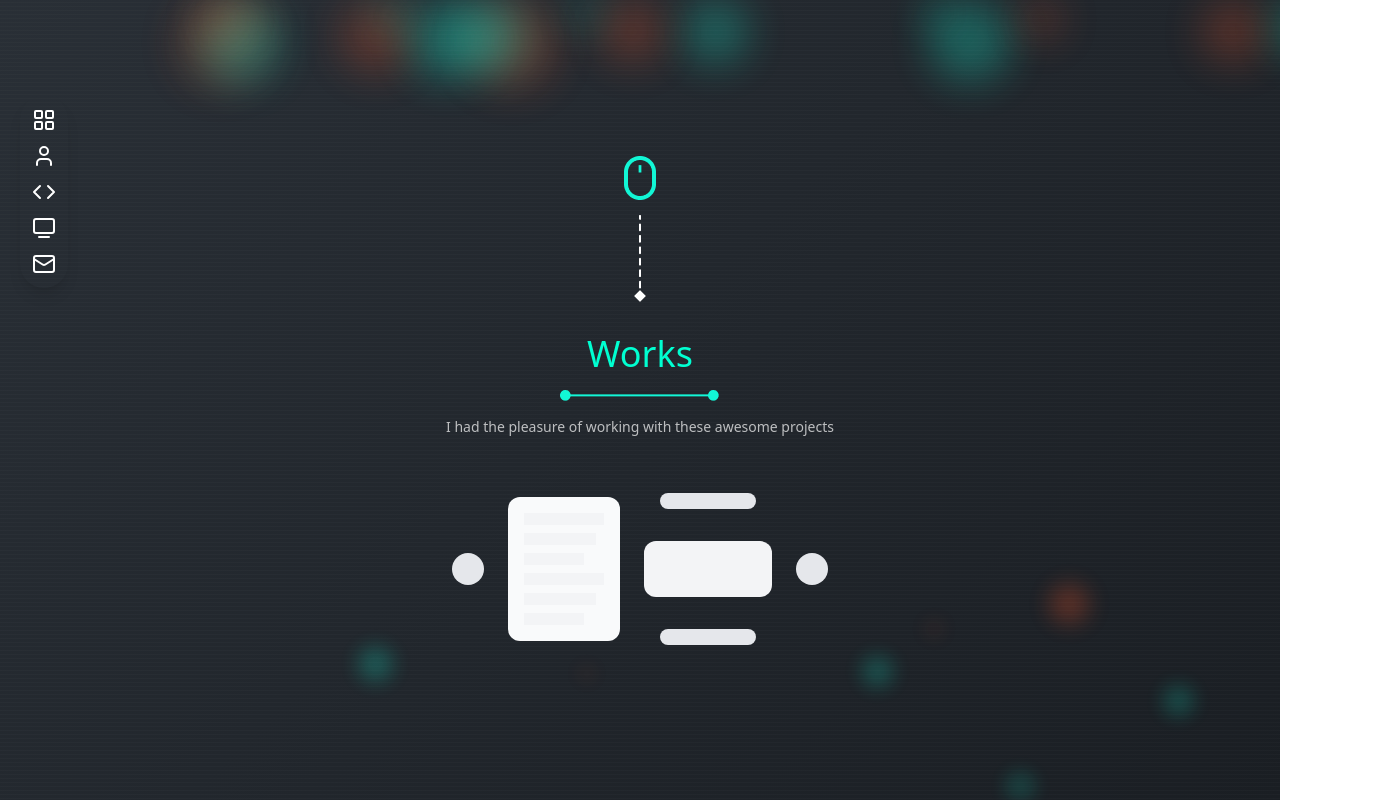
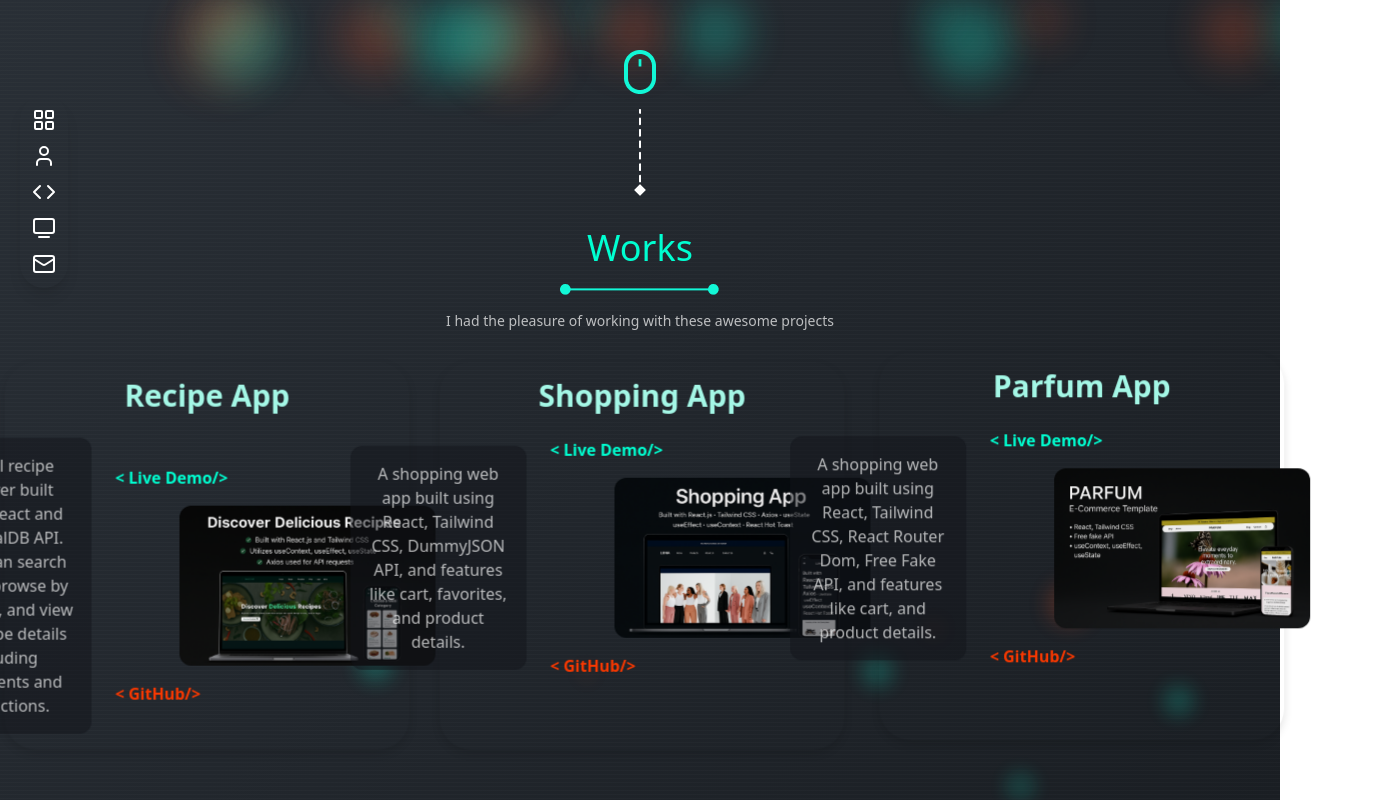
Before and after one commit to MuhammedAhmed09/muhammad-ahmad, a Next.js app: page /sections/works in a window 1280 px wide. Shown: the whole page, 1373 px wide, since content can reach past the window. Built offline with nearby package versions, Linux system fonts and the light colour scheme.

Commit message:
add project as framer-motion animation

```diff
--- a/app/globals.css
+++ b/app/globals.css
@@ -1,17 +1,18 @@
 @import "tailwindcss";
+@import "slick-carousel/slick/slick.css";
+@import "slick-carousel/slick/slick-theme.css";
 
 @theme {
-  --color-Charcoal: oklch(0.259 0.013 266.3); /* #292F36 */
-  --color-Dark-Navy: oklch(0.196 0.013 266.7); /* #1A1E23 */
-  --color-Vivid-Orange: oklch(0.637 0.233 34.3); /* #E54F26 */
-  --color-Aqua-Neon: oklch(0.888 0.182 174.1); /* #12F7D6 */
-  --color-Bright-Blue: oklch(0.558 0.107 254.9); /* #0C73B8 */
-  --color-Mint-Light: oklch(0.918 0.084 180.1); /* #98FAEC */
-  --color-Golden-Yellow: oklch(0.783 0.166 78.2); /* #E7A020 */
-  --color-Steel-Grey: oklch(0.326 0.014 270.9); /* #43454D */
-  --color-Sky-Blue: oklch(0.728 0.115 231.7); /* #28A9E0 */
+  --color-Charcoal: oklch(0.259 0.013 266.3);
+  --color-Dark-Navy: oklch(0.196 0.013 266.7);
+  --color-Vivid-Orange: oklch(0.637 0.233 34.3);
+  --color-Aqua-Neon: oklch(0.888 0.182 174.1);
+  --color-Bright-Blue: oklch(0.558 0.107 254.9);
+  --color-Mint-Light: oklch(0.918 0.084 180.1);
+  --color-Golden-Yellow: oklch(0.783 0.166 78.2);
+  --color-Steel-Grey: oklch(0.326 0.014 270.9);
+  --color-Sky-Blue: oklch(0.728 0.115 231.7);
 }
-
 
 .swiper-button-next,
 .swiper-button-prev {
@@ -28,7 +29,6 @@
   color: #00ff00;
 }
 
-
 @layer utilities {
   /* Base container */
   .modern-bubble-bg {
@@ -40,9 +40,15 @@
     background: linear-gradient(135deg, #292F36 0%, #1A1E23 100%);
   }
 
+  .modern-bubble,
+  .scanlines-overlay {
+    position: absolute;
+    inset: 0;
+    z-index: -10; /* Keep behind content */
+  }
+
   /* Floating Bubbles */
   .modern-bubble {
-    position: absolute;
     border-radius: 50%;
     filter: blur(20px);
     opacity: 0.28;
@@ -60,8 +66,6 @@
 
   /* Thin animated scanlines overlay */
   .scanlines-overlay {
-    position: absolute;
-    inset: 0;
     background-image: repeating-linear-gradient(
       to bottom,
       rgba(255,255,255,0.03) 0px,
--- a/app/page.js
+++ b/app/page.js
@@ -3,6 +3,8 @@ import Footer from "./components/footer/page";
 import OverviewPage from "./sections/(overview)/page";
 import { FooterSkeleton, HeaderSkeleton } from "./ui/skeletons";
 import Header from "./components/header/page";
+
+
 
 export default function Page() {
   return (
--- a/app/sections/about/page.js
+++ b/app/sections/about/page.js
@@ -32,11 +32,12 @@ export default function About() {
             </div>
           </div>
 
-          <div className="flex justify-center">
+          <div className="relative justify-center">
             <Image
               src="/images/muhammad-ahmad2.jpg"
               alt="portfolio image for Muhammad Ahmad"
-              className="rounded-4xl h-auto"
+              className="rounded-4xl"
+              style={{width: 'auto', height: 'auto', objectFit: 'cover'}}
               width={500}
               height={700}
               loading="eager"
--- /dev/null
+++ b/app/ui/works/floating-wrapper.jsx
@@ -0,0 +1,81 @@
+"use client";
+
+import { motion, useAnimation } from "framer-motion";
+import { useEffect, useState } from "react";
+
+export default function FloatingWrapper({ children }) {
+  const controls = useAnimation();
+  const [hovered, setHovered] = useState(false);
+  const [zIndex, setZIndex] = useState(0);
+
+  // Faster floating movement
+  const randomMove = () => ({
+    x: Math.random() * 40 - 20,
+    y: Math.random() * 40 - 20,
+    transition: { duration: 1.2, ease: "easeInOut" },
+  });
+
+  useEffect(() => {
+    if (!hovered) {
+      controls.start(async () => {
+        while (true) await controls.start(randomMove());
+      });
+    }
+  }, [hovered, controls]);
+
+  // TILT EFFECT
+  const [tilt, setTilt] = useState({ rotateX: 0, rotateY: 0 });
+
+  const handleMouseMove = (e) => {
+    const rect = e.currentTarget.getBoundingClientRect();
+
+    const x = e.clientX - rect.left;
+    const y = e.clientY - rect.top;
+
+    const rotateX = ((y - rect.height / 2) / rect.height) * -18;
+    const rotateY = ((x - rect.width / 2) / rect.width) * 18;
+
+    setTilt({ rotateX, rotateY });
+  };
+
+  const resetTilt = () => {
+    setTilt({ rotateX: 0, rotateY: 0 });
+  };
+
+  return (
+    <motion.div
+      className="relative will-change-transform transition-all duration-200 rounded-4xl"
+      animate={controls}
+      onMouseEnter={() => {
+        setHovered(true);
+        setZIndex(50);
+        controls.stop();
+      }}
+      onMouseLeave={() => {
+        setHovered(false);
+        setZIndex(0);
+        resetTilt();
+      }}
+      onMouseMove={handleMouseMove}
+      style={{
+        zIndex,
+        transform: `rotateX(${tilt.rotateX}deg) rotateY(${tilt.rotateY}deg) scale(${hovered ? 1.05 : 1})`,
+        filter: hovered ? "brightness(1.32)" : "brightness(1)",
+        transition: "transform 0.12s ease, filter 0.2s ease, box-shadow 0.2s ease",
+
+        // ⭐⭐⭐ Deep Dynamic Shadow
+        boxShadow: hovered
+          ? `
+            0px 20px 40px rgba(0, 0, 0, 0.35),
+            0px 8px 20px rgba(0, 0, 0, 0.25),
+            0px 2px 5px rgba(0, 0, 0, 0.15)
+          `
+          : `
+            0px 4px 10px rgba(0, 0, 0, 0.12)
+          `,
+      }}
+    >
+      {children}
+    </motion.div>
+  );
+}
--- /dev/null
+++ b/app/ui/works/project-card.jsx
@@ -0,0 +1,67 @@
+'use client';
+import React from "react";
+import Image from "next/image";
+import Link from "next/link"
+
+const ProjectCard = ({ project }) => {
+
+  return (
+    <div>
+        <div className="flex flex-col gap-6 items-center my-4">
+            <h2 className="text-2xl md:text-3xl font-bold text-center text-Mint-Light">
+                {project.title}
+            </h2>
+
+            <div className="flex flex-col-reverse md:flex-row items-center gap-6">
+
+                <p className="text-center p-4 rounded-xl w-sm md:w-44 bg-Dark-Navy/50 text-white/70">
+                    {project.description}
+                </p>
+
+                <div className="flex flex-col items-center gap-4">
+                    <div className="flex flex-col gap-4 items-start">
+                        <Link
+                            href={project.demo}
+                            target="_blank"
+                            className="hidden md:inline-flex gap-2 text-Aqua-Neon font-bold transition hover:scale-105"
+                        >
+                            &lt;{" "}Live Demo/&gt;
+                        </Link>
+
+                        <div  className="relative place-self-center w-64 h-40 rounded-xl overflow-hidden ">
+                            <Image
+                                src={project.image}
+                                alt={project.title}
+                                fill
+                                sizes="256px"
+                                className="object-cover"
+                            />
+                        </div>
+
+                        <div className="flex w-sm justify-between">
+                            <Link
+                                href={project.github}
+                                target="_blank"
+                                className="inline-flex gap-2 text-Vivid-Orange font-bold transition hover:scale-105"
+                            >
+                                &lt;{" "}GitHub/&gt;
+                            </Link>
+
+                            <Link
+                                href={project.demo}
+                                target="_blank"
+                                className="inline-flex md:hidden justify-self-end gap-2 text-Aqua-Neon font-bold transition hover:scale-105"
+                            >
+                                &lt;{" "}Live Demo/&gt;
+                            </Link>
+                        </div>
+                    </div>
+                </div>
+
+            </div>
+        </div>
+    </div>
+  )
+}
+
+export default ProjectCard
--- a/app/ui/works/projects-slides.jsx
+++ b/app/ui/works/projects-slides.jsx
@@ -1,12 +1,25 @@
-import React from 'react'
-import { ProjectSlideSkeleton } from '../skeletons'
+"use client";
 
-const Projects = () => {
+import ProjectCard from "./project-card";
+import projects from "./projects.json";
+import FloatingWrapper from "./floating-wrapper";
+
+export default function Projects() {
+  if (!projects || !Array.isArray(projects) || projects.length === 0) {
+    return (
+      <div className="text-center p-8 text-red-500">
+        Error: Projects data is missing or invalid
+      </div>
+    );
+  }
+
   return (
-    <div>
-        <ProjectSlideSkeleton />
+    <div className="grid md:grid-cols-2 lg:grid-cols-3 gap-8 relative">
+      {projects.map((project) => (
+        <FloatingWrapper key={project.id}>
+          <ProjectCard project={project} />
+        </FloatingWrapper>
+      ))}
     </div>
-  )
+  );
 }
-
-export default Projects
```
Also changed, not shown: package.json (+6 -4 lines), app/ui/works/projects.json (renamed from public/files/projects.json), 1 other file (tests, documents, lock files or other folders).
